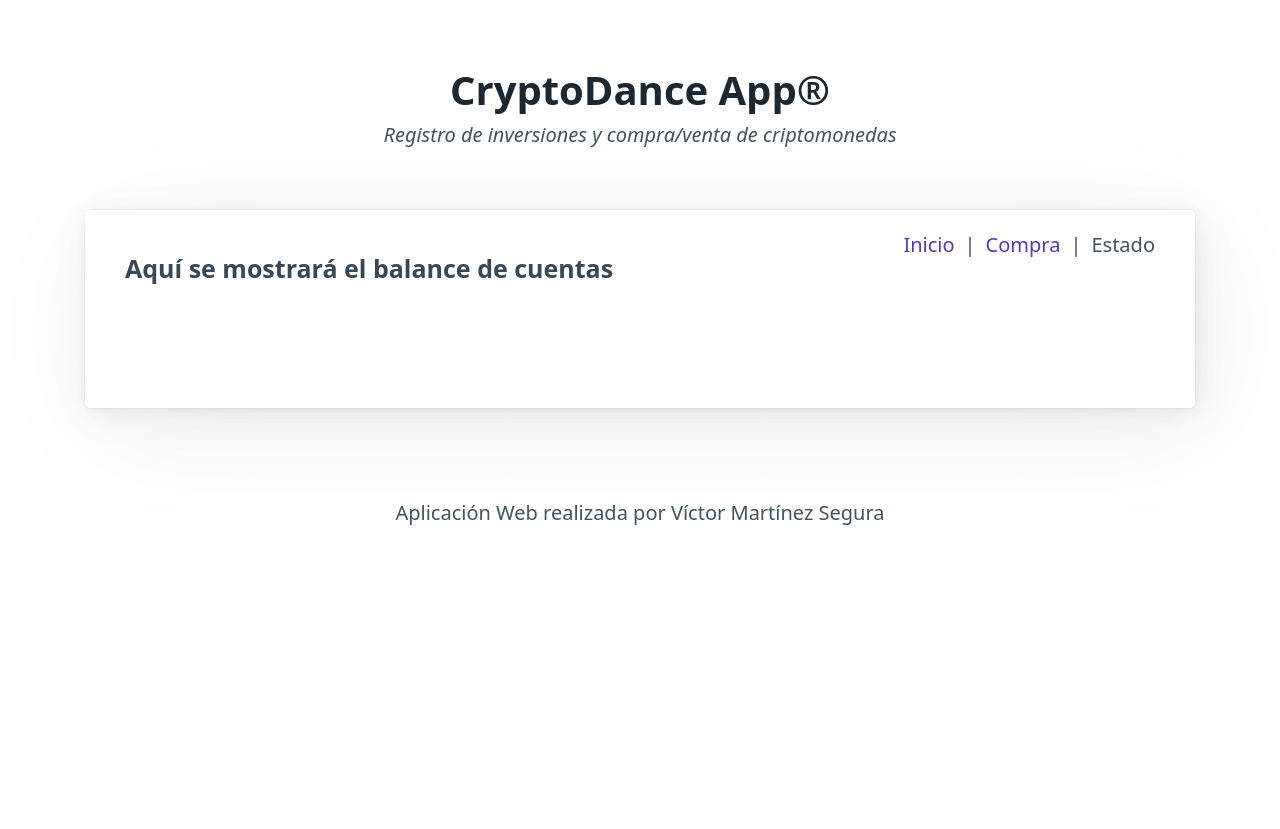
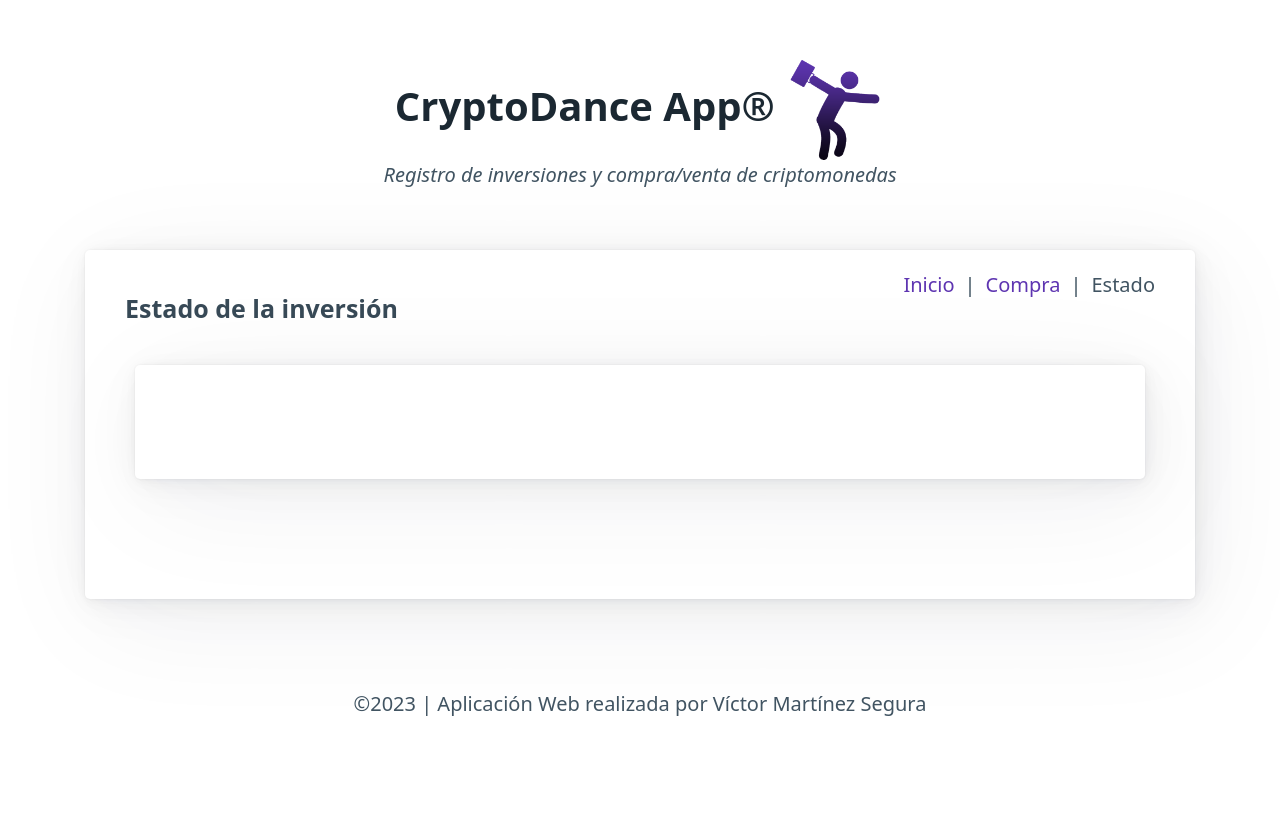
Before and after one commit to Vmart1989/Movimientos_Cripto, a Flask app: page /status in a window 1280 px wide. Before the commit the page ends 525 px from the top, so only its background shows below. Run offline with Flask 2, Linux system fonts and the light colour scheme.

Commit message:
agregado logo a base.html y flash de registro a index.html

```diff
--- a/mov_criptos/models.py
+++ b/mov_criptos/models.py
@@ -6,7 +6,7 @@ from mov_criptos.forms import RegistrosForm
 
 
 def show_all():
-    connect = Connection("SELECT id,date,time,moneda_from,cantidad_from,moneda_to,cantidad_to,precio_unitario from registros order by date DESC")
+    connect = Connection("SELECT id,date,time,moneda_from,cantidad_from,moneda_to,cantidad_to,precio_unitario from registros order by date,time DESC")
     filas = connect.res.fetchall()
     columnas= connect.res.description
 
--- a/mov_criptos/routes.py
+++ b/mov_criptos/routes.py
@@ -41,10 +41,13 @@ def purchase():
         rate_formatted = f'{rate:.6f}'
         p_u_formatted = f'{precio_unitario:.6f}'
 
-        def validateForm(RegistrosForm):
+        def validateForm(form):
             errores = []
+            if cantidad == 0:
+                errores.append("Introduzca una cantidad positiva")
             if moneda_from == moneda_to:
                 errores.append("Escoja monedas diferentes")
+
             return errores
 
         error = validateForm(request.form)
@@ -60,9 +63,11 @@ def purchase():
             hora = now.strftime("%H:%M:%S")
             save([fecha,hora, moneda_from, cantidad, moneda_to, cantidad_to_formatted, p_u_formatted])
 
-            flash('Registrado con éxito')
+            flash('Movimiento registrado con éxito')
 
             return redirect(url_for('index'))
+
+
         else:
             return render_template("purchase.html", msgError={}, dataForm=form)
 
--- a/mov_criptos/static/css/styles.css
+++ b/mov_criptos/static/css/styles.css
@@ -40,6 +40,11 @@ footer {text-align: center;}
     color: var(--primary);
 }
 
+.purple_strong {
+    color: var(--primary);
+    font-weight: bold;
+}
+
 .error {
     color: red;
     border: solid 1px red;
--- a/mov_criptos/templates/base.html
+++ b/mov_criptos/templates/base.html
@@ -12,7 +12,8 @@
 
     <header class="container">
         <div class="headings">
-            <h1>CryptoDance App&reg;</h1>
+
+            <h1>CryptoDance App&reg; <img style="width: 2.5em;" src="static/img/money_dance_gradient.png" alt="app logo"></h1>
             <cite>Registro de inversiones y compra/venta de criptomonedas</cite>
           </div>
 
@@ -28,7 +29,7 @@
 </article>
 
 <footer class="small">
-       <p>Aplicación Web realizada por Víctor Martínez Segura</pl>
+       <p>&copy2023 | Aplicación Web realizada por Víctor Martínez Segura</pl>
 </footer>
 
 
--- a/mov_criptos/templates/purchase.html
+++ b/mov_criptos/templates/purchase.html
@@ -1,5 +1,6 @@
 {% extends "base.html"%}
 {%block section%}
+
 <nav>
     <ul>
         <li><a href="/">Inicio</a></li>|
@@ -23,7 +24,6 @@
     {{ dataForm.moneda_to }}
     </div>
 
-
     <div class="bloque_venta">
       {{ dataForm.cantidad_from.label }}
       {{ dataForm.cantidad_from(placeholder="Ingrese cantidad") }}
@@ -31,6 +31,9 @@
     <div class="bloque_venta">
     {{dataForm.calcular}}
   </div>
+
+
+
     {% if msgError %}
       {% for item in msgError %}
       <p class="error">{{item}}</p>
@@ -63,4 +66,5 @@
 
 </form>
 
+
 {%endblock%}
--- a/mov_criptos/templates/status.html
+++ b/mov_criptos/templates/status.html
@@ -7,5 +7,10 @@
         <li>Estado</li>
       </ul>
 </nav>
-<h4>Aquí se mostrará el balance de cuentas</h4>
+<h4>Estado de la inversión</h4>
+
+<article>
+  <h5></h5>
+</article>
+
 {%endblock%}
```
Also changed, not shown: mov_criptos/templates/index.html (+9 -0 lines), data/registros.sqlite, mov_criptos/static/img/money_dance_gradient.png (added).
